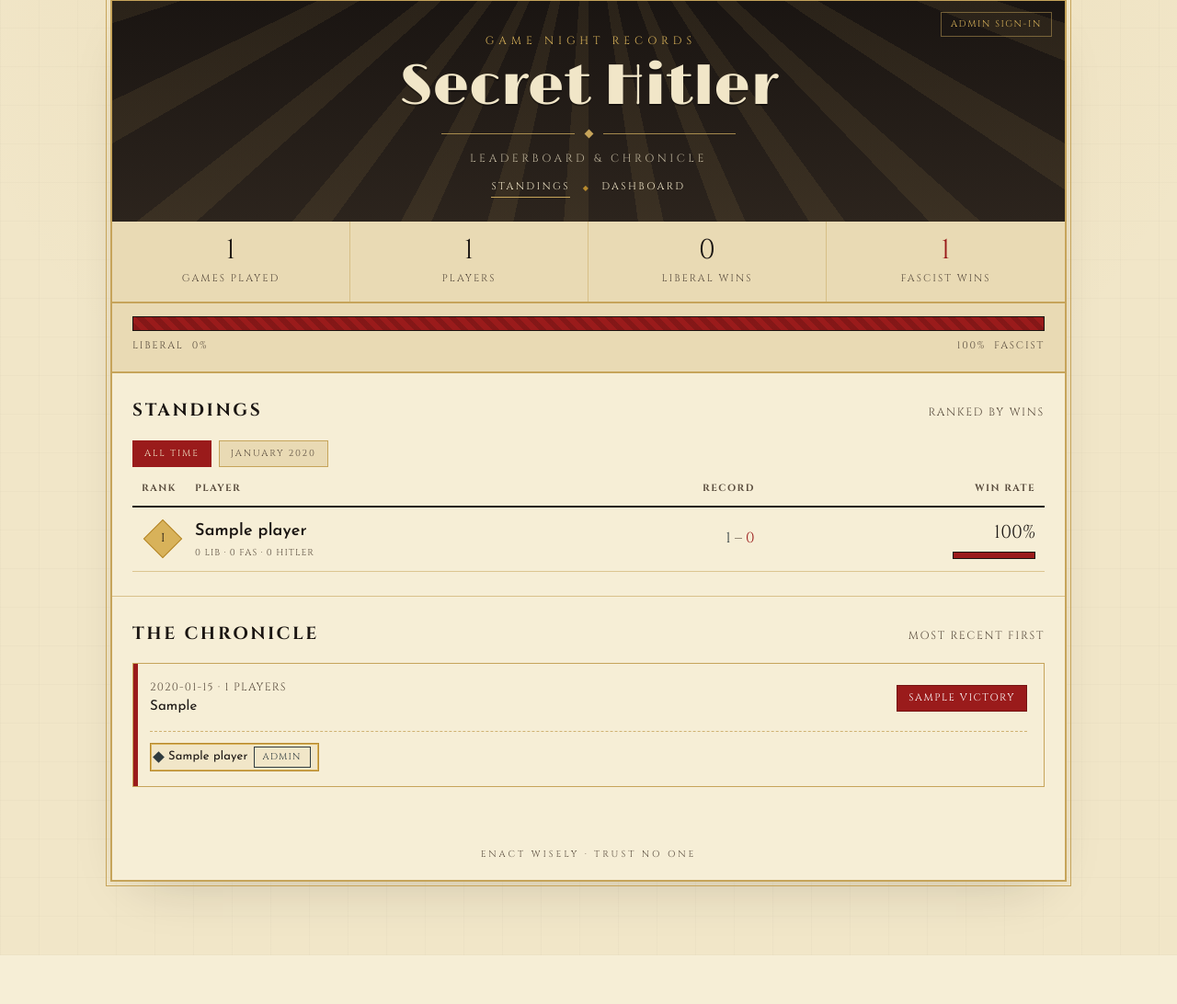
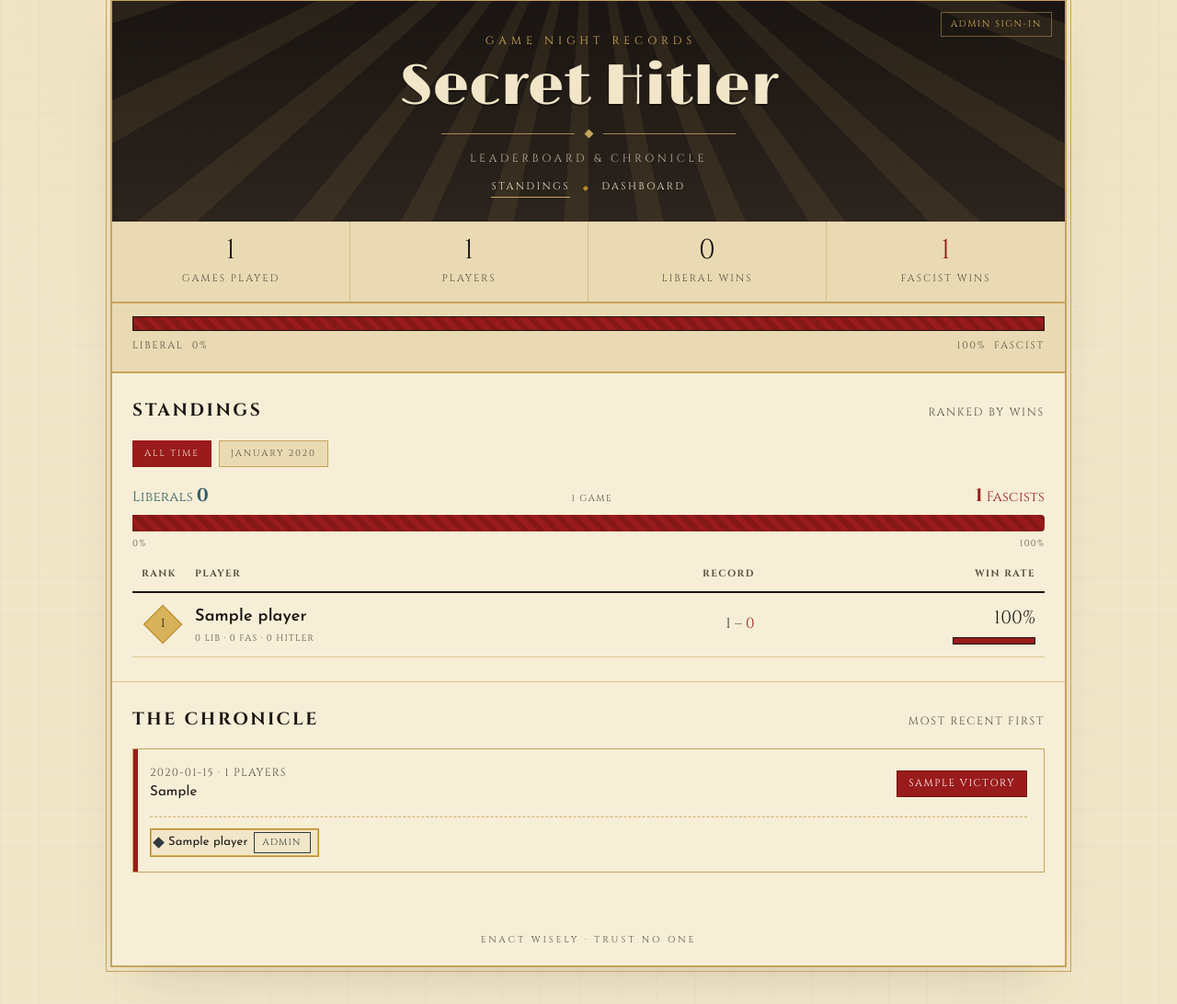
Before and after one commit to JosueGG04/Secret-H-hub, a Flask app: page / in a window 1280 px wide. Shown: the part 29-1121 px from the top of the page at 92% size. Before the commit the page ends 1068 px from the top, so only its background shows below. Run offline with Flask 3, Linux system fonts and the light colour scheme; tables that the repository leaves empty hold one stand-in row (values such as "Sample post").

Commit message:
Add faction split feature to leaderboard for game wins by faction

```diff
--- a/secret_hitler/static/css/style.css
+++ b/secret_hitler/static/css/style.css
@@ -280,6 +280,20 @@ a:hover { color: var(--oxblood-2); }
   scrollbar-width: none;
 }
 .month-tabs::-webkit-scrollbar { display: none; }
+
+/* Liberal vs Fascist game wins for the board's scope; bar reuses .split-bar */
+.faction-split { margin-bottom: 18px; }
+.faction-split .fs-row {
+  display: flex;
+  align-items: baseline;
+  justify-content: space-between;
+  gap: 12px;
+}
+.faction-split .fs-row:first-child { margin-bottom: 6px; }
+.fs-side { font-family: var(--font-head); font-size: 15px; }
+.fs-side b { font-size: 20px; }
+.fs-side.lib { color: var(--liberal-fill); }
+.fs-side.fas { color: var(--fascist); }
 .month-tab {
   font: inherit;
   font-family: var(--font-head);
--- a/secret_hitler/stats/leaderboard.py
+++ b/secret_hitler/stats/leaderboard.py
@@ -86,10 +86,31 @@ def leaderboard_rows(min_games=1, month=None):
     return result
 
 
+def faction_split(month=None):
+    """Liberal vs Fascist game wins, all time or for one 'YYYY-MM' month."""
+    row = get_db().execute(
+        """SELECT COUNT(*) AS games,
+                  COALESCE(SUM(winning_faction='Liberal'), 0) AS lib
+           FROM games
+           WHERE ? IS NULL OR substr(played_on, 1, 7) = ?""",
+        (month, month),
+    ).fetchone()
+    games, lib = row["games"], row["lib"]
+    fas = games - lib
+    return {
+        "games": games,
+        "lib": lib,
+        "fas": fas,
+        "lib_pct": (lib / games * 100) if games else 0.0,
+        "fas_pct": (fas / games * 100) if games else 0.0,
+    }
+
+
 def leaderboard_context(month=None):
     """Everything _leaderboard.html needs, so index() and leaderboard() can't drift."""
     return {
         "board": leaderboard_rows(month=month),
+        "split": faction_split(month),
         "month": month,
         "month_label": month_label(month) if month else None,
         "months": available_months(),
--- a/secret_hitler/templates/partials/_leaderboard.html
+++ b/secret_hitler/templates/partials/_leaderboard.html
@@ -17,6 +17,23 @@
   {% endif %}
 
 {% if board and board[0].games %}
+{% if split.games %}
+<div class="faction-split">
+  <div class="fs-row">
+    <span class="fs-side lib">Liberals <b>{{ split.lib }}</b></span>
+    <span class="split-n">{{ split.games }} game{{ '' if split.games == 1 else 's' }}</span>
+    <span class="fs-side fas"><b>{{ split.fas }}</b> Fascists</span>
+  </div>
+  <div class="split-bar">
+    {% if split.lib %}<i class="lib" style="width: {{ split.lib_pct }}%"></i>{% endif %}
+    {% if split.fas %}<i class="fas" style="width: {{ split.fas_pct }}%"></i>{% endif %}
+  </div>
+  <div class="fs-row split-foot">
+    <span>{{ '%.0f' | format(split.lib_pct) }}%</span>
+    <span>{{ '%.0f' | format(split.fas_pct) }}%</span>
+  </div>
+</div>
+{% endif %}
 <table class="board">
   <thead>
     <tr>
```
Also changed, not shown: tests/test_routes.py (+5 -0 lines), tests/test_stats.py (+19 -1 lines).
